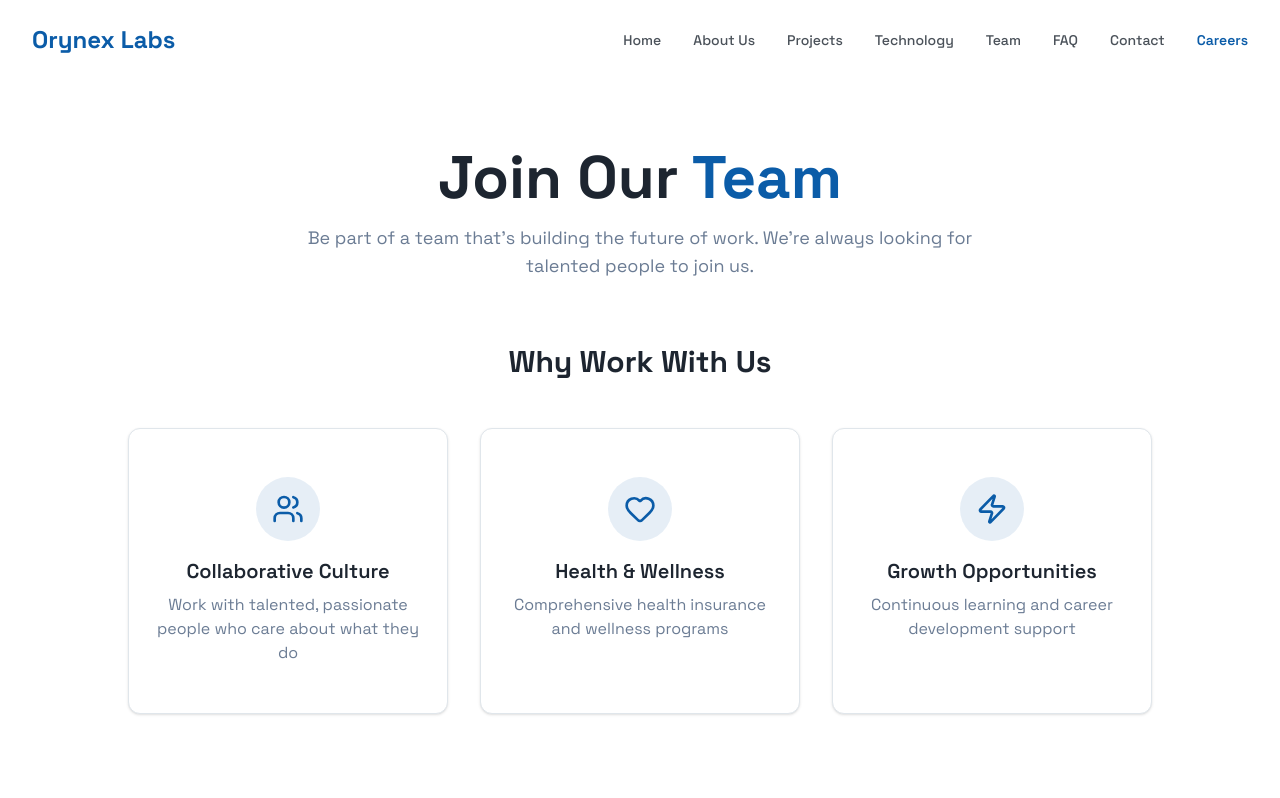
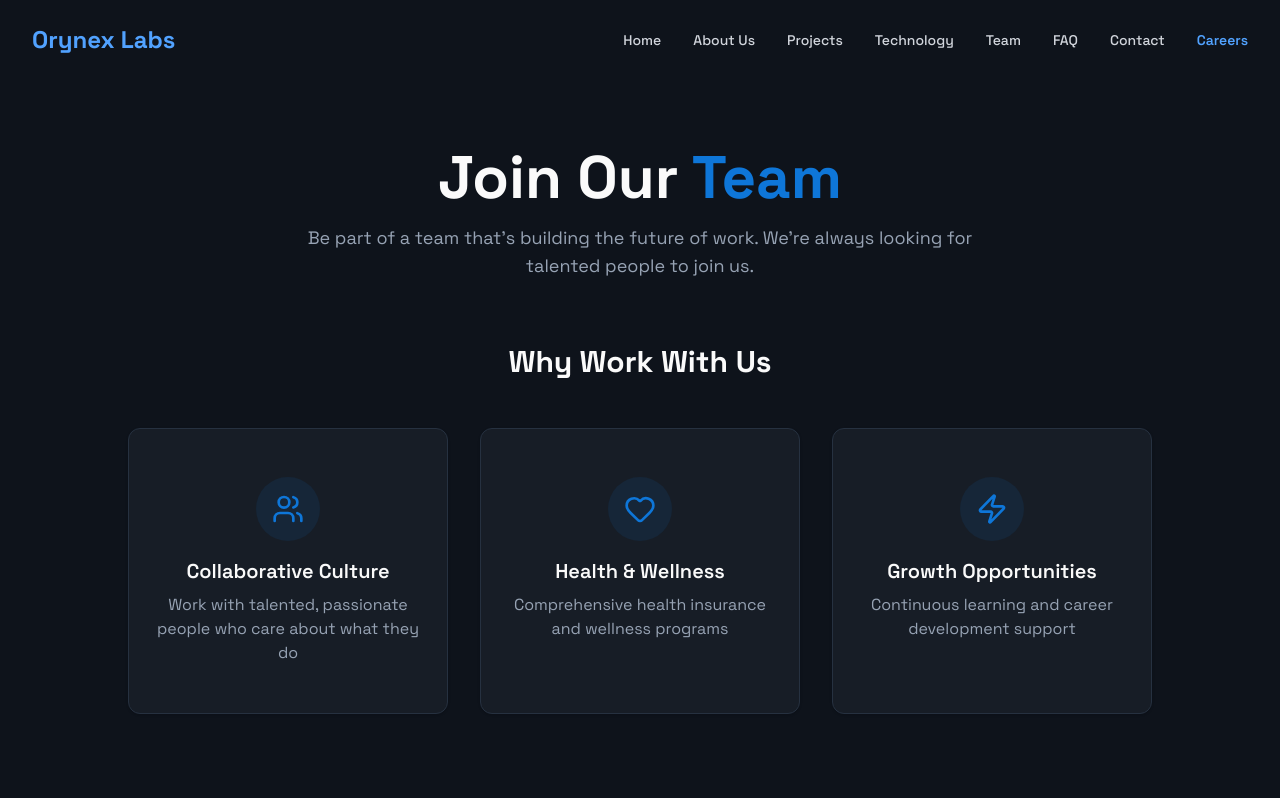
Before and after one commit to orynexlabs/OrynexLabs, a Next.js app: page /careers in a window 1280 px wide. Shown: the top 798 px of the page. Built offline with nearby package versions, Linux system fonts and the light colour scheme.

Commit message:
dark mode added

```diff
--- a/app/components/Navigation.tsx
+++ b/app/components/Navigation.tsx
@@ -18,22 +18,18 @@ const Navigation = () => {
   // Detect if we are on another page (e.g., /careers)
   useEffect(() => {
     const path = window.location.pathname;
-    if (path !== "/" && path !== "") {
-      setActiveSection(path); // e.g., '/careers'
-    }
+    if (path !== "/" && path !== "") setActiveSection(path);
   }, []);
 
-  // Detect which section is visible on homepage
+  // Detect visible section on homepage
   useEffect(() => {
-    if (window.location.pathname !== "/") return; // only run on homepage
+    if (window.location.pathname !== "/") return;
 
     const sections = document.querySelectorAll("section[id]");
     const observer = new IntersectionObserver(
       (entries) => {
         entries.forEach((entry) => {
-          if (entry.isIntersecting) {
-            setActiveSection(`#${entry.target.id}`);
-          }
+          if (entry.isIntersecting) setActiveSection(`#${entry.target.id}`);
         });
       },
       { rootMargin: "-50% 0px -50% 0px" }
@@ -58,13 +54,16 @@ const Navigation = () => {
     <nav
       className={`fixed top-0 left-0 right-0 z-50 transition-all duration-300 ${
         isScrolled
-          ? "bg-background/95 backdrop-blur-sm border-b border-border"
+          ? "bg-white/90 dark:bg-[#070B15]/90 backdrop-blur-sm border-b border-gray-200 dark:border-gray-800"
           : "bg-transparent"
       }`}
     >
       <div className="container-width mx-auto px-4 sm:px-6 lg:px-8">
         <div className="flex items-center justify-between h-20">
-          <Link href="/#home" className="text-2xl font-bold text-primary">
+          <Link
+            href="/#home"
+            className="text-2xl font-bold text-primary dark:text-blue-400"
+          >
             Orynex Labs
           </Link>
 
@@ -85,8 +84,8 @@ const Navigation = () => {
                   }}
                   className={`text-sm font-medium transition-colors ${
                     activeSection === normalizedHref
-                      ? "text-primary font-semibold"
-                      : "text-foreground/80 hover:text-primary"
+                      ? "text-primary dark:text-blue-400 font-semibold"
+                      : "text-gray-800 dark:text-gray-300 hover:text-primary dark:hover:text-blue-400"
                   }`}
                 >
                   {link.label}
@@ -97,7 +96,7 @@ const Navigation = () => {
 
           {/* Mobile Menu Toggle */}
           <button
-            className="md:hidden text-foreground"
+            className="md:hidden text-gray-900 dark:text-gray-100"
             onClick={() => setIsMobileMenuOpen(!isMobileMenuOpen)}
           >
             {isMobileMenuOpen ? <X size={24} /> : <Menu size={24} />}
@@ -106,7 +105,7 @@ const Navigation = () => {
 
         {/* Mobile Menu */}
         {isMobileMenuOpen && (
-          <div className="md:hidden py-4 border-t border-border bg-background">
+          <div className="md:hidden py-4 border-t border-gray-200 dark:border-gray-800 bg-white dark:bg-[#070B15]">
             {navLinks.map((link) => {
               const normalizedHref = link.href.startsWith("/#")
                 ? link.href.replace("/", "")
@@ -122,8 +121,8 @@ const Navigation = () => {
                   }}
                   className={`block py-3 text-sm font-medium transition-colors ${
                     activeSection === normalizedHref
-                      ? "text-primary font-semibold"
-                      : "text-foreground/80 hover:text-primary"
+                      ? "text-primary dark:text-blue-400 font-semibold"
+                      : "text-gray-800 dark:text-gray-300 hover:text-primary dark:hover:text-blue-400"
                   }`}
                 >
                   {link.label}
--- a/app/components/Team.tsx
+++ b/app/components/Team.tsx
@@ -223,12 +223,13 @@ const Team: FC = () => {
         {/* Community Team */}
         <h3 className="text-2xl font-bold text-center mt-16 mb-6">Community Team</h3>
         <TeamGrid members={communityTeam} />
-
         {/* Join Our Team Section */}
         <div className="text-center mt-16">
-          <Card className="bg-white border-primary/20 max-w-2xl mx-auto">
+          <Card className="bg-card border border-border shadow-md max-w-2xl mx-auto transition-colors duration-300">
             <CardContent className="p-8">
-              <h3 className="text-2xl font-bold text-primary mb-4">Join Our Team</h3>
+              <h3 className="text-2xl font-bold text-primary mb-4">
+                Join Our Team
+              </h3>
               <p className="text-muted-foreground mb-6">
                 We&apos;re always looking for talented individuals who share our
                 vision of revolutionizing the future of work through blockchain
@@ -237,7 +238,13 @@ const Team: FC = () => {
               <div className="flex flex-col sm:flex-row gap-4 justify-center">
                 <a
                   href="/careers"
-                  className="inline-flex items-center justify-center px-6 py-3 bg-white border-primary border-2 text-primary rounded-md hover:bg-primary hover:text-white transition-colors font-medium"
+                  className="
+            inline-flex items-center justify-center px-6 py-3 rounded-md font-medium
+            border-2 transition-colors duration-300
+            bg-background text-primary border-primary
+            hover:bg-primary hover:text-primary-foreground
+            dark:bg-secondary dark:text-primary-foreground dark:hover:bg-primary dark:hover:text-white
+          "
                 >
                   View Open Positions
                 </a>
--- a/app/globals.css
+++ b/app/globals.css
@@ -124,8 +124,8 @@
 
 * {
   @apply border-border;
-  /* font-family: "Poppins"; */
   font-family: "Space Grotesk";
+  /* background-color: transparent; or remove entirely */
 }
 
 .font-poppins {
@@ -151,7 +151,6 @@ canvas {
 }
 
 
-
 .section-padding {
   @apply py-20 px-6 md:px-12 lg:px-24;
 }
--- a/app/layout.tsx
+++ b/app/layout.tsx
@@ -126,7 +126,7 @@ export default function RootLayout({
   children: React.ReactNode;
 }>) {
   return (
-    <html lang="en">
+    <html lang="en" className="dark">
       <head>
 
         <link rel="preconnect" href="https://fonts.googleapis.com" />
```
